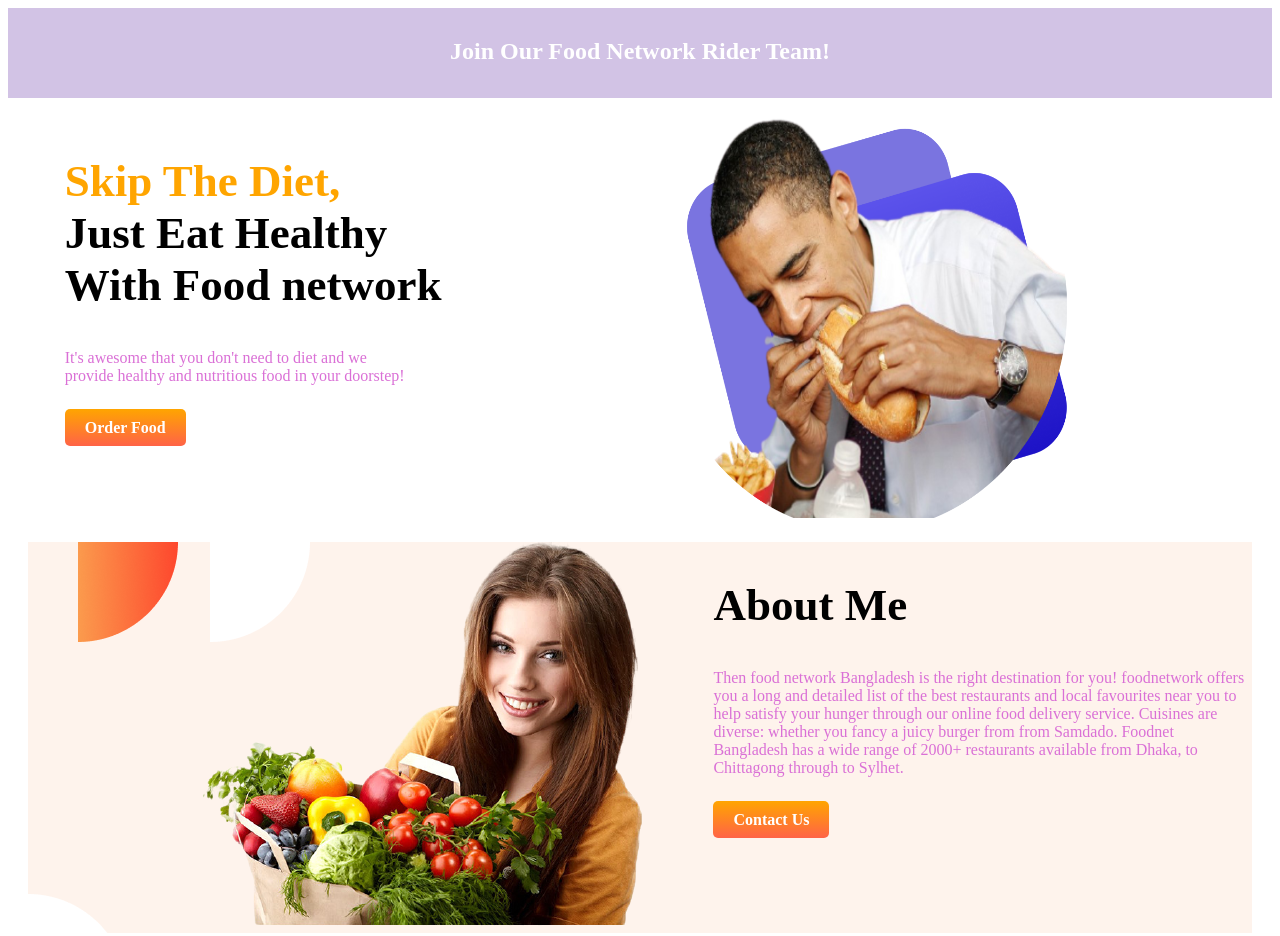
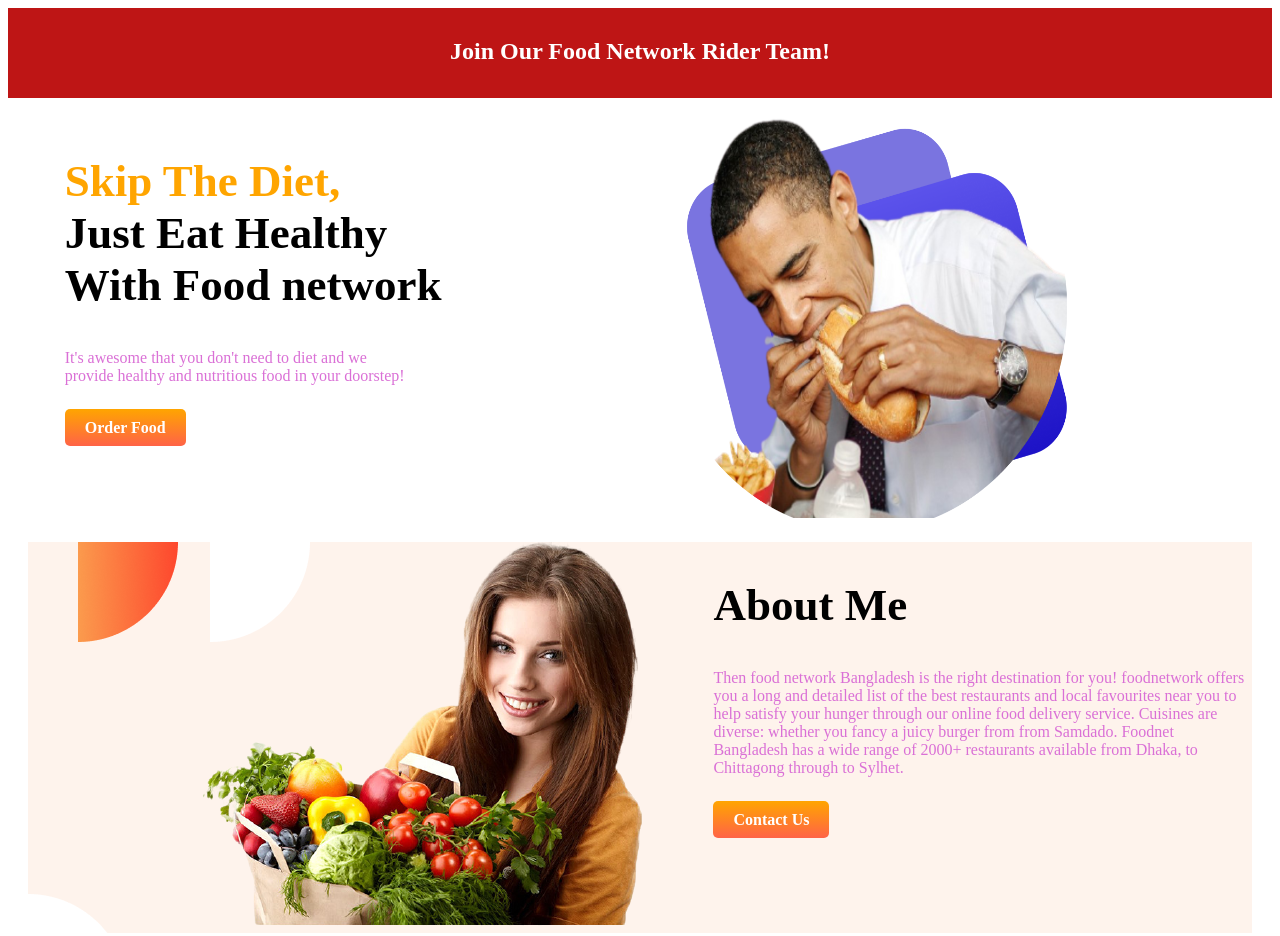
Before and after one commit to JISSANRAHMAN/Food-Network, a plain HTML site: page index.html in a window 1280 px wide. Shown: the top 936 px of the page. Drawn offline with Linux system fonts and the light colour scheme.

Commit message:
final revised

```diff
--- a/index.html
+++ b/index.html
@@ -11,7 +11,7 @@
 
 <body>
 
-    <section style="display: inline;">
+    <section>
         <div class="first-div">
             <h2>Join Our Food Network Rider Team! </h2>
         </div>
--- a/style.css
+++ b/style.css
@@ -1,5 +1,5 @@
 .first-div{
-    background-color: rgba(84, 23, 153, 0.26);
+    background-color: rgb(190, 21, 21);
     color: white;
     text-align: center;
     height: 70px;
```
